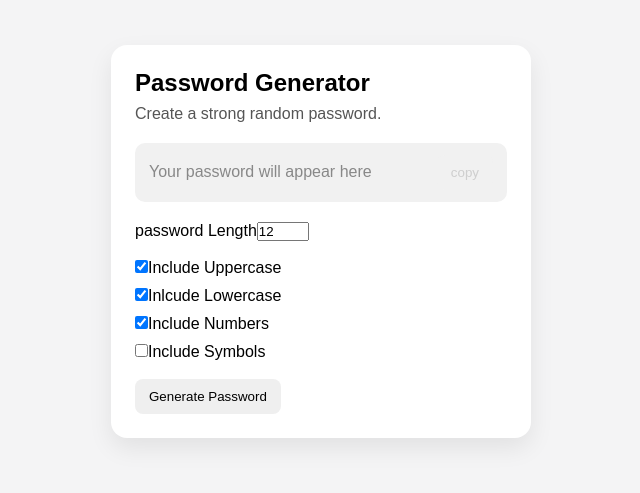
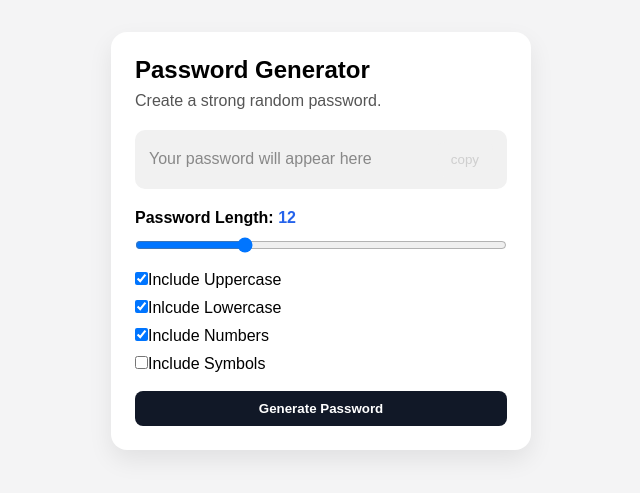
Before and after one commit to J-Ferr/password-generator, a React (Vite) app: page / in a window 1280 px wide. Shown: the part 159-652 px from the top of the page, without its empty margins (319-959 px from the left). Built offline with nearby package versions, Linux system fonts and the light colour scheme.

Commit message:
Add password settings persistence and slider control

```diff
--- a/src/App.css
+++ b/src/App.css
@@ -111,9 +111,26 @@ button:disabled {
   margin: 18px 0;
 }
 
-.generator-btn {
+.generate-btn {
   width: 100%;
   background: #111827;
   color: white;
   font-weight: bold;
 }
+
+.length-control {
+  display: grid;
+  gap: 10px;
+}
+
+.length-control label {
+  font-weight: bold;
+}
+
+.length-control span {
+  color: #2563eb;
+}
+
+.length-control input {
+  width: 100%;
+}
--- a/src/App.tsx
+++ b/src/App.tsx
@@ -143,16 +143,20 @@ useEffect(() => {
 
         {copied && <div className="toast">Copied!</div>}
 
-        <label>
-          password Length
+        <div className="length-control">
+          <label htmlFor="length">
+            Password Length: <span>{length}</span>
+          </label>
+
           <input
-          type="number"
-          min="4"
-          max="32"
-          value={length}
-          onChange={(e) => setLength(Number(e.target.value))}
+            id="length"
+            type="range"
+            min="4"
+            max="32"
+            value={length}
+            onChange={(e) => setLength(Number(e.target.value))}
           />
-        </label>
+        </div>
 
         <div className="options">
           <label>
```
